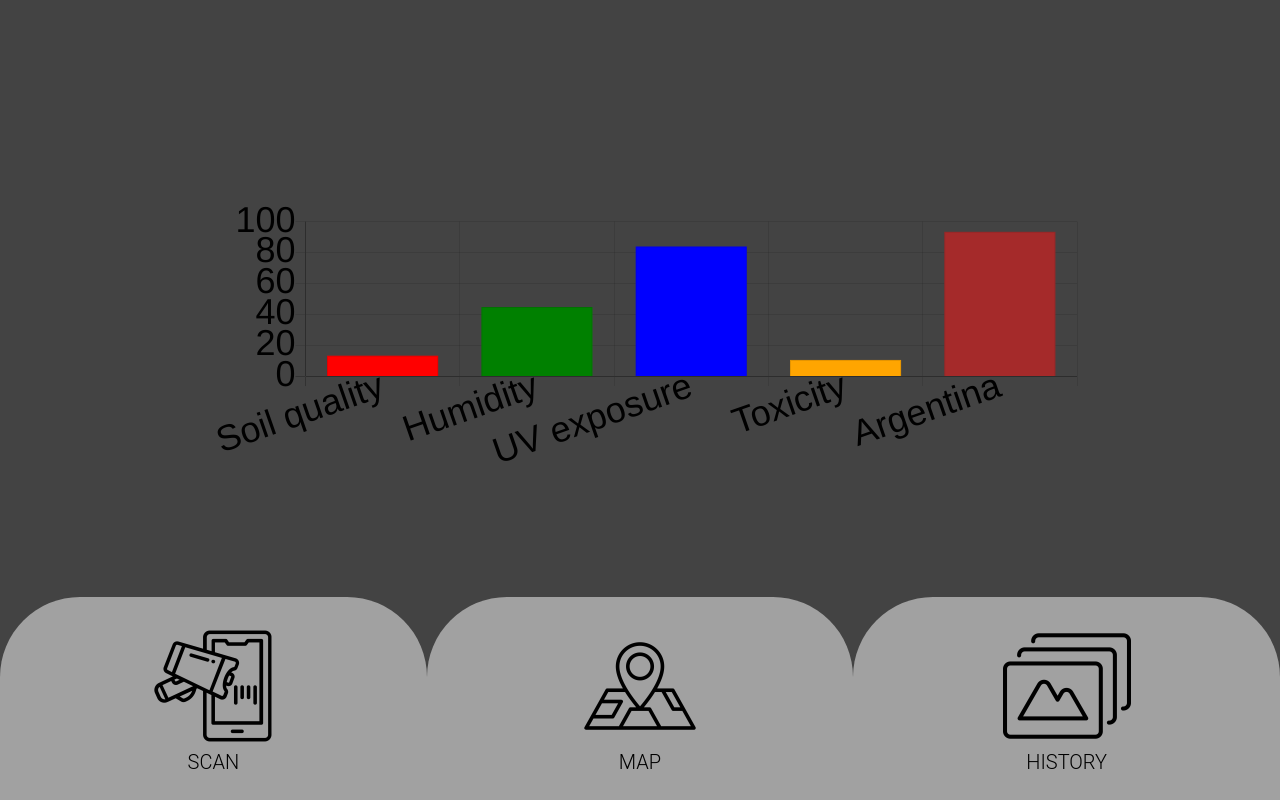
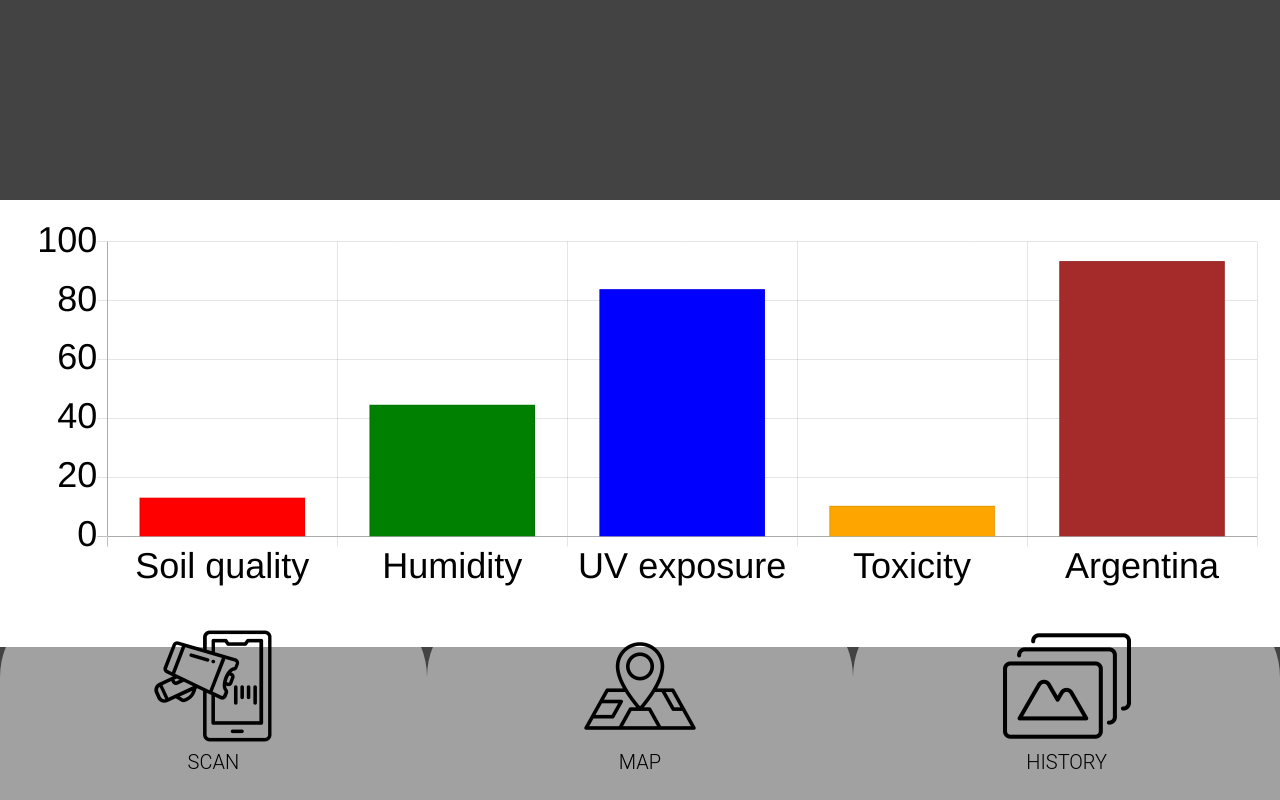
Before and after one commit to Yaelen/TLE-1-T10, a PHP site: page /seedResults.html in a window 1280 px wide. Run offline with PHP 8.4, Linux system fonts and the light colour scheme.

Commit message:
seedResults.html aangepast en graph style toegevoegd aan stylesheet

```diff
--- a/css/gaiaInterface.css
+++ b/css/gaiaInterface.css
@@ -295,5 +295,7 @@ footer {
 /*graph styling*/
 
 .graph {
-    padding: 200px;
+    padding: 20px;
+    margin-top: 200px;
+    background-color: white;
 }
```
